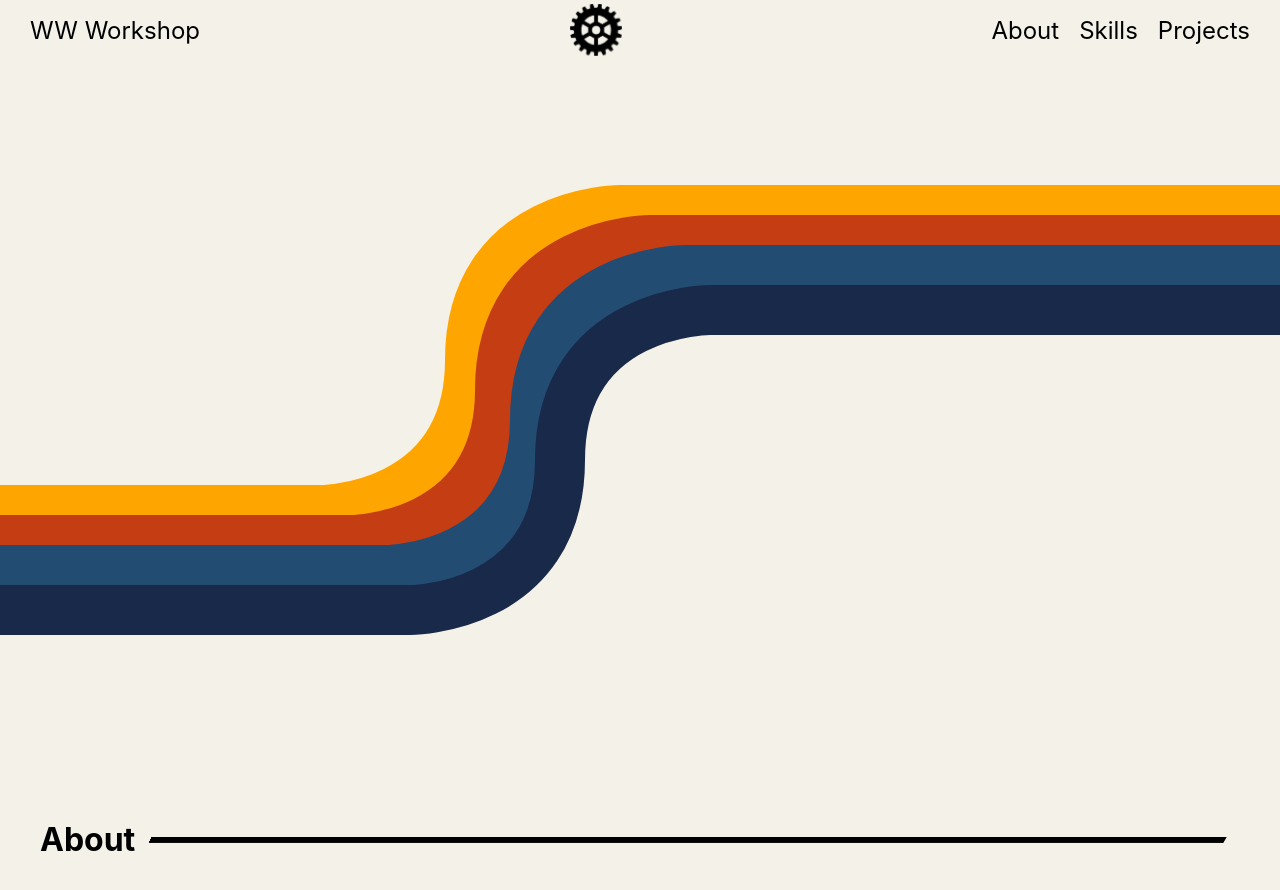
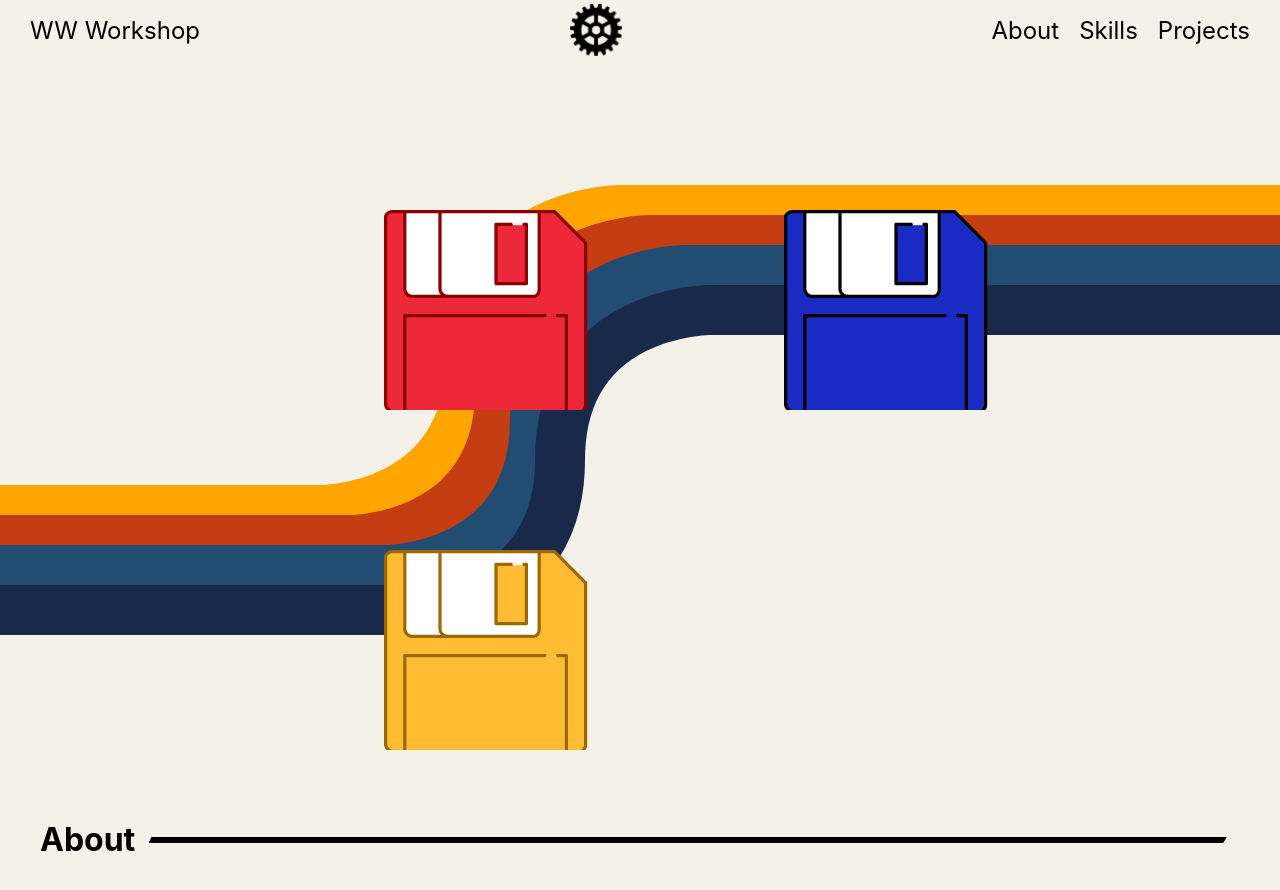
Before and after one commit to williamfwheeler/personal-site, a React (Create React App) app: page / in a window 1280 px wide. Shown: the top 890 px of the page. Built offline with nearby package versions, Linux system fonts and the light colour scheme.

Commit message:
add floppy coloring functionality

```diff
--- a/src/App.css
+++ b/src/App.css
@@ -9,6 +9,11 @@
   --mainBlue: rgb(94,192,165);
   --mainWhite: white;
   --offWhite: rgb(244,241,232);
+  --floppyRed: #ED2939;
+  --floppyDarkRed: darkred;
+  --floppyYellow:rgb(255,188,50);
+  --floppyDarkYellow:rgb(156, 104, 0);
+  --floppyBlue:#192bc2;
 }
 
 .App {
--- a/src/components/Floppy.js
+++ b/src/components/Floppy.js
@@ -1,31 +1,29 @@
 import './floppy.css';
 
-function Floppy() {
+function Floppy({floppyName}) {
 
-    // pass props with color attributes, custom className
-
-    // later import function and button wrap to get it to do things!
+    // LATER import function and button wrap to get it to do things!
 
     // label all path components with understandable classNames
 
     return (
-            <svg className='floppy'>
-                <path fill="#2884A9" d="M425.6,6H390v192c0,9.6-5.6,20-15.6,20H70c-10,0-20-10-20-20V6H22.4C14.4,6,6,10.4,6,18v467.6
+            <svg className={`floppy ${floppyName}`}>
+                <path className="mainFill" fill="#2884A9" d="M425.6,6H390v192c0,9.6-5.6,20-15.6,20H70c-10,0-20-10-20-20V6H22.4C14.4,6,6,10.4,6,18v467.6
                     c0,7.6,8.8,16.4,16.4,16.4H50V270v-2c0-1.2,0.8-2,2-2h404c1.2,0,2,0.8,2,2v234h32c7.6,0,12-8.4,12-16.4V82.8L425.6,6z"/>
-                <rect x="54" y="266" fill="#73BADD" width="400" height="236"/>
-                <path fill="#E8E3E3" d="M54,6v192c0,7.6,8.4,16,16,16h304.4c7.6,0,11.6-8.4,11.6-16V6H54z"/>
-                <rect x="282" y="38" fill="#2884A9" width="72" height="144"/>
+                <rect className="bottomFill" x="54" y="266" fill="#73BADD" width="400" height="236"/>
+                <path className="topFill" fill="#E8E3E3" d="M54,6v192c0,7.6,8.4,16,16,16h304.4c7.6,0,11.6-8.4,11.6-16V6H54z"/>
+                <rect className="mainFill" x="282" y="38" fill="#2884A9" width="72" height="144"/>
                 <path fill="#CC9999" d="M278,184v2h2C278.8,186,278,185.2,278,184z"/>
-                <path d="M490,508H22.4C11.2,508,0,496.8,0,485.6V18C0,6.8,11.6,0,22.4,0h404c1.2,0,2,0.4,2.8,1.2l77.6,78c0.8,0.8,1.2,1.6,1.2,2.8
+                <path className="mainOutline" d="M490,508H22.4C11.2,508,0,496.8,0,485.6V18C0,6.8,11.6,0,22.4,0h404c1.2,0,2,0.4,2.8,1.2l77.6,78c0.8,0.8,1.2,1.6,1.2,2.8
                     v404C508,496.8,501.2,508,490,508z M22.4,8C15.6,8,8,12,8,18v467.6C8,492,16,500,22.4,500H490c6,0,10-7.6,10-14.4v-402L424.8,8H22.4
                     z"/>
-                <path d="M456,506c-2.4,0-4-1.6-4-4V268h-18c-2.4,0-4-1.6-4-4s1.6-4,4-4h22c2.4,0,4,1.6,4,4v238C460,504.4,458.4,506,456,506z"/>
-                <path d="M52,506c-2.4,0-4-1.6-4-4V264c0-2.4,1.6-4,4-4h350c2.4,0,4,1.6,4,4s-1.6,4-4,4H56v234C56,504.4,54.4,506,52,506z"/>
-                <path d="M374.4,220H70c-10.8,0-22-11.2-22-22V6c0-2.4,1.6-4,4-4s4,1.6,4,4v192c0,6.8,7.6,14,14,14h304.4c6,0,9.6-7.2,9.6-14V6
+                <path className="bottomOutline" d="M456,506c-2.4,0-4-1.6-4-4V268h-18c-2.4,0-4-1.6-4-4s1.6-4,4-4h22c2.4,0,4,1.6,4,4v238C460,504.4,458.4,506,456,506z"/>
+                <path className="bottomOutline" d="M52,506c-2.4,0-4-1.6-4-4V264c0-2.4,1.6-4,4-4h350c2.4,0,4,1.6,4,4s-1.6,4-4,4H56v234C56,504.4,54.4,506,52,506z"/>
+                <path className="topOutline" d="M374.4,220H70c-10.8,0-22-11.2-22-22V6c0-2.4,1.6-4,4-4s4,1.6,4,4v192c0,6.8,7.6,14,14,14h304.4c6,0,9.6-7.2,9.6-14V6
                     c0-2.4,1.6-4,4-4s4,1.6,4,4v192C392,208.4,386,220,374.4,220z"/>
-                <path d="M158.4,220c-11.2,0-22.4-11.2-22.4-22V6c0-2.4,1.6-4,4-4s4,1.6,4,4v192c0,6.4,8,14,14.4,14c2.4,0,4,1.6,4,4
+                <path className="topOutline" d="M158.4,220c-11.2,0-22.4-11.2-22.4-22V6c0-2.4,1.6-4,4-4s4,1.6,4,4v192c0,6.4,8,14,14.4,14c2.4,0,4,1.6,4,4
                     S160.8,220,158.4,220z"/>
-                <path d="M356,188h-76c-2.4,0-4-1.6-4-4V36c0-2.4,1.6-4,4-4h38c2.4,0,4,1.6,4,4s-1.6,4-4,4h-34v140h68V40h-2c-2.4,0-4-1.6-4-4
+                <path className="topOutline" d="M356,188h-76c-2.4,0-4-1.6-4-4V36c0-2.4,1.6-4,4-4h38c2.4,0,4,1.6,4,4s-1.6,4-4,4h-34v140h68V40h-2c-2.4,0-4-1.6-4-4
                     s1.6-4,4-4h6c2.4,0,4,1.6,4,4v148C360,186.4,358.4,188,356,188z"/>
             </svg>
     );
--- a/src/components/Hero.js
+++ b/src/components/Hero.js
@@ -51,7 +51,9 @@ function Hero() {
                     fill="transparent"/>
                 </svg>
             </div>
-            {/* <Floppy /> */}
+            <Floppy floppyName={"floppy1"}/>
+            <Floppy floppyName={"floppy2"}/>
+            <Floppy floppyName={"floppy3"}/>
         </div>
     );
 }
--- a/src/components/floppy.css
+++ b/src/components/floppy.css
@@ -1,6 +1,20 @@
-.floppy {
+/* .floppy {
     position: absolute;
-    width: 100%;
-    height: 100%;
     transform: scale(40%);
+} */
+
+/* .floppy .mainFill {
+    fill: var(--floppyRed);
 }
+
+.floppy .bottomFill {
+    fill: var(--floppyRed);
+}
+
+.floppy .topFill {
+    fill: var(--offWhite);
+}
+
+.floppy .mainOutline, .floppy .bottomOutline, .floppy .topOutline {
+    fill: var(--floppyDarkRed);
+} */
--- a/src/components/hero.css
+++ b/src/components/hero.css
@@ -40,32 +40,50 @@ path.outer3 {
     stroke-width: 50px;
 }
 
-circle {
-    fill: none;
-    stroke-linecap: butt;
-    transform: rotate(-86deg);
-    transform-origin: center;
-    animation-name: drawCircle;
-    animation-duration: 4s;
-    animation-iteration-count: 1;
-    animation-fill-mode: forwards;
+/* FLOPPY FORMATTING BELOW */
+
+.floppy {
+    position: absolute;
+    transform: scale(40%);
 }
 
-.circle1 {
-    stroke-dasharray: 320;
-    stroke-dashoffset: 0;
-    stroke-width: 20px;
-    stroke: #fff;
-    z-index: 4;
+.floppy .topFill {
+    fill: var(--mainWhite);
 }
 
-.circle2 {
-    stroke-dasharray: 330;
-    stroke-dashoffset: 250;
-    stroke-width: 40px;
-    stroke: #00aaad;
-    z-index: 3;
+.floppy.floppy2 {
+    top: 400px;
 }
+
+.floppy.floppy3 {
+    left: 400px;
+}
+
+.floppy1 .mainFill, .floppy1 .bottomFill {
+    fill: var(--floppyRed);
+}
+
+.floppy1 .mainOutline, .floppy1 .bottomOutline, .floppy1 .topOutline {
+    fill: var(--floppyDarkRed);
+}
+
+.floppy2 .mainFill, .floppy2 .bottomFill {
+    fill: var(--floppyYellow);
+}
+
+.floppy2 .mainOutline, .floppy2 .bottomOutline, .floppy2 .topOutline {
+    fill: var(--floppyDarkYellow)
+}
+
+.floppy3 .mainFill, .floppy3 .bottomFill {
+    fill: var(--floppyBlue);
+}
+
+.floppy3 .mainOutline, .floppy3 .bottomOutline, .floppy3 .topOutline {
+    fill: var(--mainBlack);
+}
+
+
 
 /* .hero * {
     border: solid red 1px;
```
